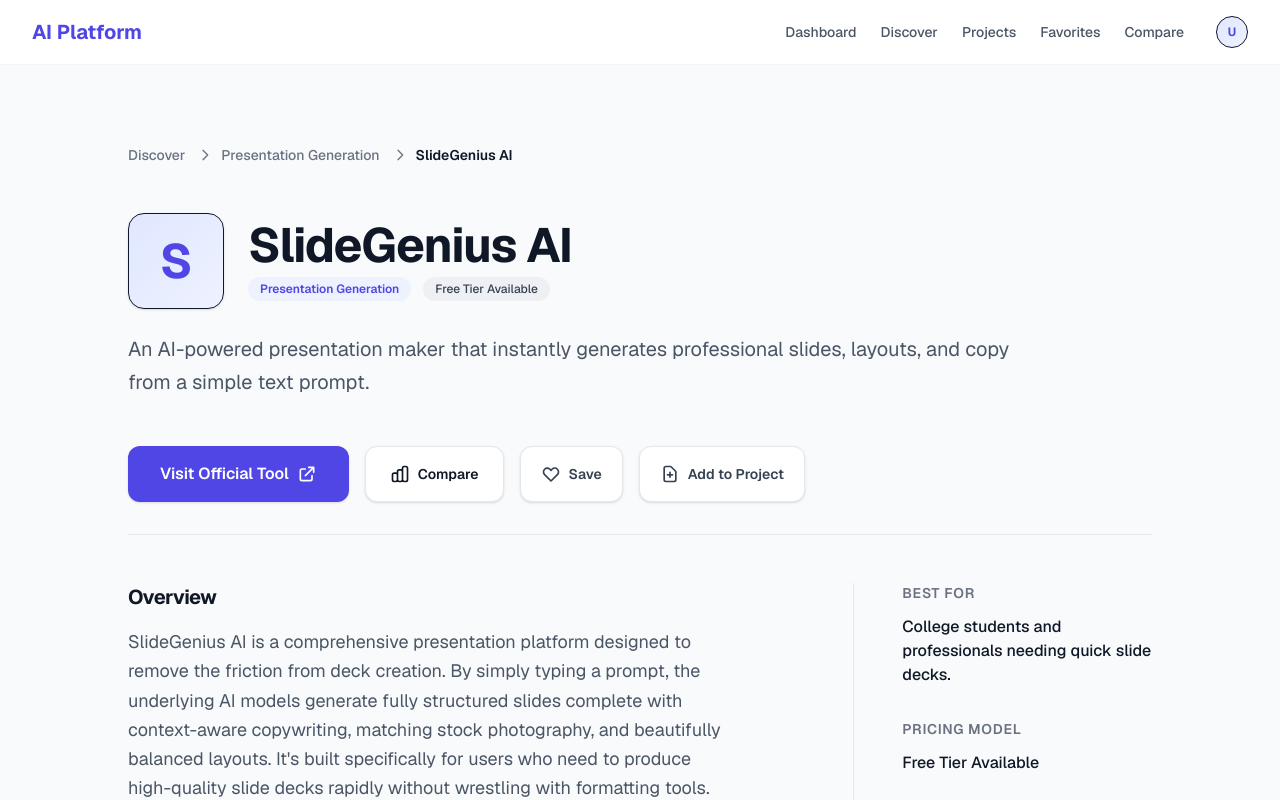
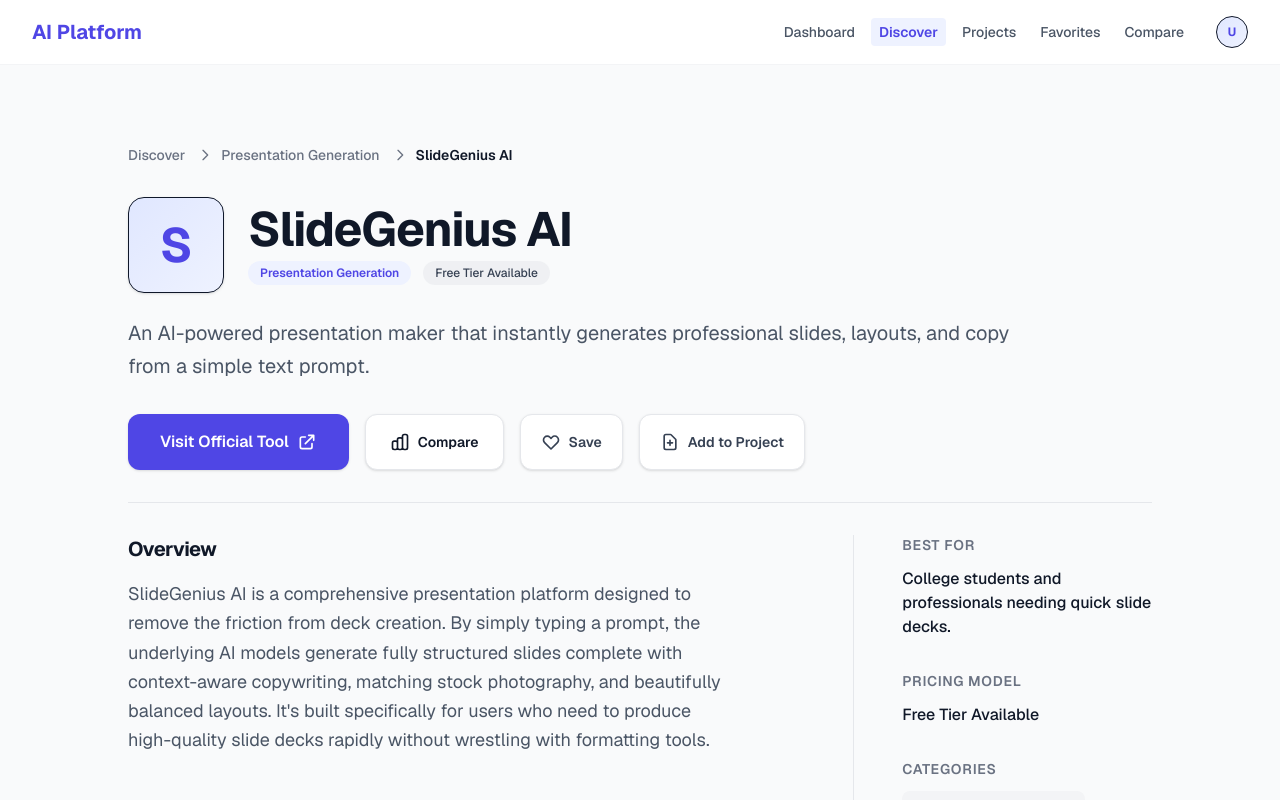
Before and after one commit to YashkumarLohra/ai-saas-platform, a Next.js app: page /tools/slide-genius-ai in a window 1280 px wide. Shown: the top 800 px of the page. Built offline with nearby package versions, Linux system fonts and the light colour scheme.

Commit message:
refactor: improve global navigation and app shell

```diff
--- a/src/app/discover/page.tsx
+++ b/src/app/discover/page.tsx
@@ -10,22 +10,23 @@
 
 export default function DiscoverPage() {
   return (
-    <main className="min-h-screen bg-gray-50 dark:bg-zinc-950">
-      <div className="max-w-7xl mx-auto px-4 sm:px-6 lg:px-8 py-12">
-        <div className="mb-10">
-          <Link
-            href="/"
-            className="inline-flex items-center text-sm font-medium text-gray-500 hover:text-gray-900 dark:text-gray-400 dark:hover:text-white transition-colors mb-6"
-          >
-            <svg className="w-4 h-4 mr-1" fill="none" viewBox="0 0 24 24" stroke="currentColor">
-              <path strokeLinecap="round" strokeLinejoin="round" strokeWidth={2} d="M10 19l-7-7m0 0l7-7m-7 7h18" />
+    <div className="flex min-h-screen flex-col p-6 sm:p-12 md:p-20 bg-gray-50 dark:bg-zinc-950">
+      <main className="w-full max-w-7xl mx-auto flex flex-col gap-8">
+        <div className="flex flex-col gap-4">
+          <nav className="flex items-center text-sm font-medium text-gray-500 dark:text-gray-400" aria-label="Breadcrumb">
+            <Link href="/" className="hover:text-brand-600 transition-colors focus:outline-none focus:ring-2 focus:ring-brand-500 rounded px-1 -ml-1">
+              Home
+            </Link>
+            <svg className="mx-2 h-4 w-4" fill="none" viewBox="0 0 24 24" stroke="currentColor" aria-hidden="true">
+              <path strokeLinecap="round" strokeLinejoin="round" strokeWidth={2} d="M9 5l7 7-7 7" />
             </svg>
-            Back to Home
-          </Link>
-          <h1 className="text-3xl font-bold tracking-tight text-gray-900 dark:text-white sm:text-4xl">
+            <span className="text-gray-900 dark:text-gray-100 font-semibold" aria-current="page">Discover</span>
+          </nav>
+
+          <h1 className="text-3xl md:text-5xl font-bold text-gray-900 dark:text-white tracking-tight">
             Explore AI Tools
           </h1>
-          <p className="mt-2 text-lg text-gray-600 dark:text-gray-400">
+          <p className="text-lg text-gray-600 dark:text-gray-400">
             Browse our directory of premium AI tools.
           </p>
         </div>
@@ -33,7 +34,7 @@
         <Suspense fallback={<div className="w-full flex justify-center p-12 text-gray-500">Loading directory...</div>}>
           <DiscoverView />
         </Suspense>
-      </div>
-    </main>
+      </main>
+    </div>
   );
 }
--- a/src/app/tools/[slug]/page.tsx
+++ b/src/app/tools/[slug]/page.tsx
@@ -83,9 +83,9 @@
   }
 
   return (
-    <div className="flex min-h-screen flex-col items-center p-4 sm:p-8 md:p-12 lg:p-20 bg-gray-50 dark:bg-zinc-950">
+    <div className="flex min-h-screen flex-col p-6 sm:p-12 md:p-20 bg-gray-50 dark:bg-zinc-950">
       <RecentlyViewedTracker slug={slug} />
-      <main className="w-full max-w-5xl flex flex-col gap-12">
+      <main className="w-full max-w-5xl mx-auto flex flex-col gap-8 animate-in fade-in duration-300 relative">
 
         {/* 1. Breadcrumb/navigation */}
         <nav className="flex items-center text-sm font-medium text-gray-500 dark:text-gray-400" aria-label="Breadcrumb">
--- a/src/components/DashboardView.tsx
+++ b/src/components/DashboardView.tsx
@@ -50,8 +50,8 @@
   };
 
   return (
-    <div className="flex min-h-screen flex-col items-center p-4 sm:p-8 md:p-12 lg:p-20 bg-gray-50 dark:bg-zinc-950">
-      <main className="w-full max-w-6xl flex flex-col gap-12 sm:gap-16">
+    <div className="flex min-h-screen flex-col p-6 sm:p-12 md:p-20 bg-gray-50 dark:bg-zinc-950">
+      <main className="w-full max-w-7xl mx-auto flex flex-col gap-12 sm:gap-16">
 
         {/* Top Header / Workspace Introduction */}
         <div className="flex flex-col sm:flex-row sm:items-center justify-between gap-6 animate-in fade-in slide-in-from-bottom-4 duration-500 bg-white dark:bg-zinc-900 border border-gray-200 dark:border-zinc-800 rounded-3xl p-8 sm:p-10 shadow-sm">
--- a/src/components/Navigation.tsx
+++ b/src/components/Navigation.tsx
@@ -32,7 +32,11 @@
         {/* Desktop Navigation */}
         <nav className="hidden md:flex items-center gap-6 text-sm font-medium">
           {navLinks.map((link) => {
-            const isActive = pathname === link.href;
+            const isActive =
+              pathname === link.href ||
+              (link.href !== '/' && pathname.startsWith(link.href)) ||
+              (link.href === '/discover' && pathname.startsWith('/tools'));
+
             return (
               <Link
                 key={link.href}
@@ -80,7 +84,11 @@
         <div className="md:hidden border-t border-gray-100 dark:border-zinc-800 bg-white dark:bg-zinc-950 px-4 py-4 space-y-3 shadow-lg">
           <nav className="flex flex-col gap-3">
             {navLinks.map((link) => {
-              const isActive = pathname === link.href;
+              const isActive =
+                pathname === link.href ||
+                (link.href !== '/' && pathname.startsWith(link.href)) ||
+                (link.href === '/discover' && pathname.startsWith('/tools'));
+
               return (
                 <Link
                   key={link.href}
```
